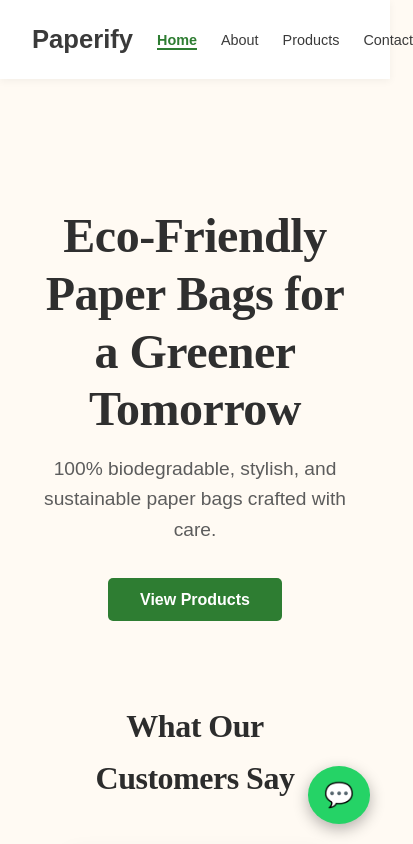
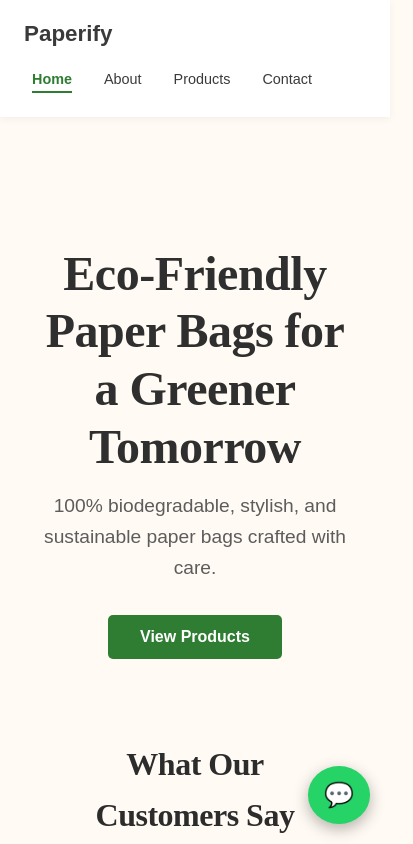
Before and after one commit to imtirth48/Paperify, a React (Vite) app in the folder client/: page / in a window 390 px wide. Shown: the top 844 px of the page, 413 px wide, since content can reach past the window. Built offline with nearby package versions, Linux system fonts and the light colour scheme.

Commit message:
Fix: Improved mobile responsiveness and header overflow

```diff
--- a/client/src/index.css
+++ b/client/src/index.css
@@ -7,6 +7,8 @@
 }
 
 body {
+  max-width: 100vw;
+  overflow-x: hidden;
   font-family: 'DM Sans', sans-serif;
   background-color: #fffaf3;
   color: #5c5c5c;
@@ -584,3 +586,38 @@ body.dark-theme {
   margin-left: auto;
   margin-right: auto;
 }
+@media (max-width: 768px) {
+  .nav {
+    display: flex;
+    flex-wrap: wrap;
+    justify-content: center;
+    gap: 1rem;
+  }
+
+  .nav a {
+    font-size: 0.9rem;
+    margin: 0.5rem;
+  }
+
+  .header {
+    flex-direction: column;
+    align-items: flex-start;
+    padding: 1rem;
+  }
+}
+@media (max-width: 600px) {
+  .header {
+    flex-direction: column;
+    align-items: flex-start;
+    padding: 1rem 1.5rem;
+  }
+
+  .nav {
+    margin-top: 0.5rem;
+    flex-wrap: wrap;
+  }
+
+  .logo {
+    font-size: 1.4rem;
+  }
+}
```
Also changed, not shown: client/public/profile.jpg (deleted).
